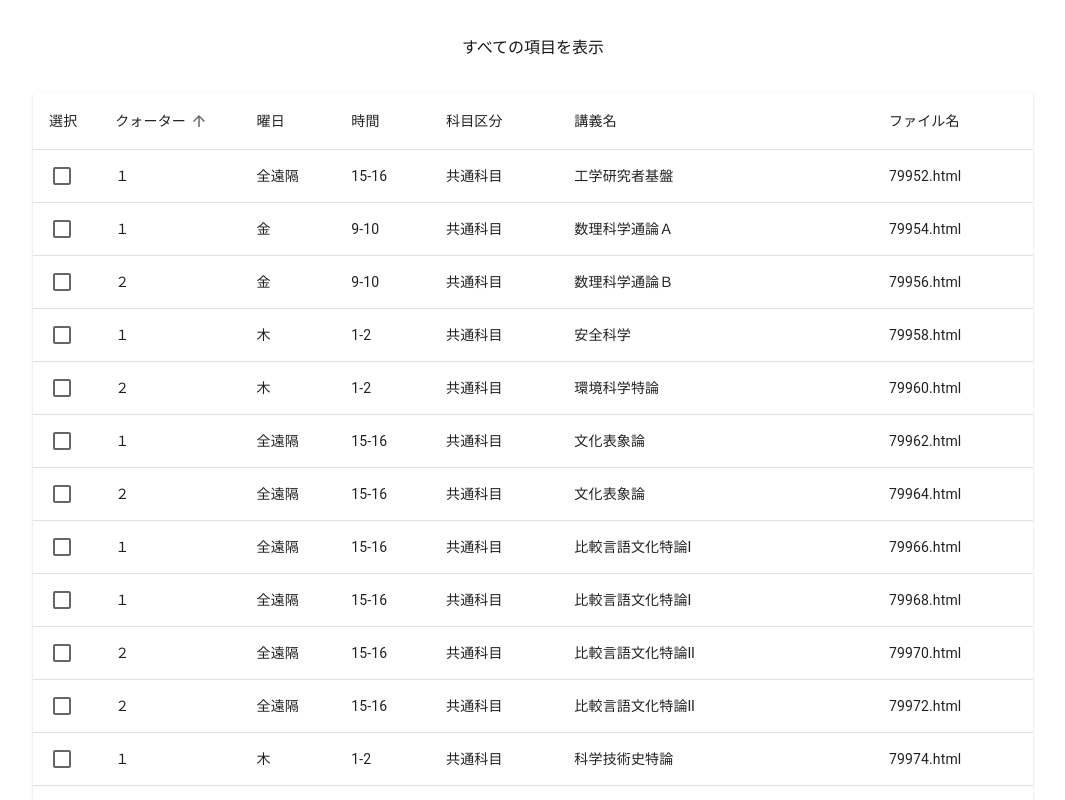
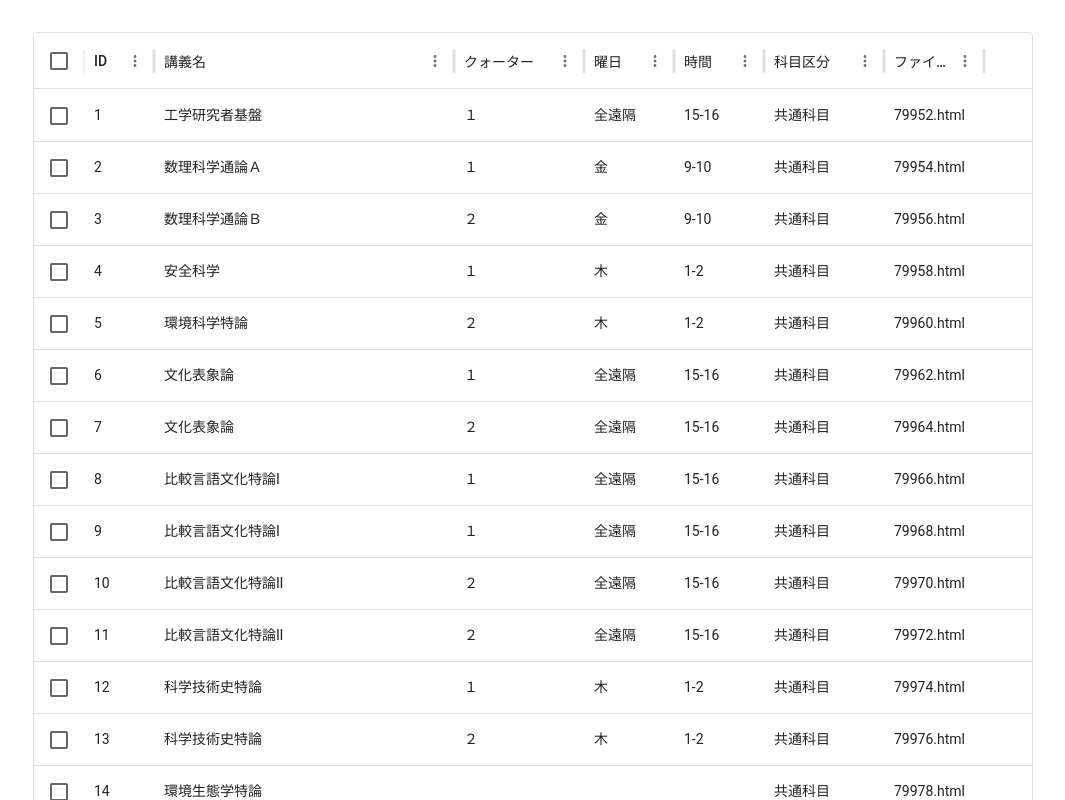
Before and after one commit to ysdzm/nitech-daigakuin-rishu-checker, a Next.js app: page / in a window 1280 px wide. Shown: the top 800 px of the page, without its empty margins (107-1172 px from the left). Built offline with nearby package versions, Linux system fonts and the light colour scheme.

Commit message:
fix: DataGridの実装に変更

```diff
--- a/app/page.tsx
+++ b/app/page.tsx
@@ -1,294 +1,125 @@
 'use client';
 
-import {
-  createColumnHelper,
-  getCoreRowModel,
-  useReactTable,
-  getSortedRowModel
-} from '@tanstack/react-table';
-import {
-  Table,
-  TableBody,
-  TableCell,
-  TableContainer,
-  TableHead,
-  TableRow,
-  Paper,
-  TableSortLabel,
-  Checkbox
-} from "@mui/material";
-import { useState, useEffect } from 'react';
+import * as React from 'react';
+import { useEffect, useState } from 'react';
+import { DataGrid, GridToolbar } from '@mui/x-data-grid';
+import { Box } from '@mui/material';
+import { Table, TableBody, TableCell, TableContainer, TableHead, TableRow, Paper } from '@mui/material';
 
-// テーブルデータの型を定義
+
 type ClassSchedule = {
   id: number;
+  講義名: string;
   クォーター: string;
   曜日: string;
   時間: string;
-  時間割番号: string;
   科目区分: string;
-  講義名: string;
   ファイル名: string;
 };
 
-// createColumnHelper を利用してカラム定義を作成
-const columnHelper = createColumnHelper<ClassSchedule>();
-
-const testTableColumnDefs = [
-  columnHelper.accessor((row) => row.クォーター, {
-    id: 'クォーター',
-    header: 'クォーター',
-    sortingFn: 'alphanumeric',
-  }),
-  columnHelper.accessor((row) => row.曜日, {
-    id: '曜日',
-    header: '曜日',
-    sortingFn: 'alphanumeric',
-  }),
-  columnHelper.accessor((row) => row.時間, {
-    id: '時間',
-    header: '時間',
-    sortingFn: 'alphanumeric',
-  }),
-  columnHelper.accessor((row) => row.科目区分, {
-    id: '科目区分',
-    header: '科目区分',
-    sortingFn: 'alphanumeric',
-  }),
-  columnHelper.accessor((row) => row.講義名, {
-    id: '講義名',
-    header: '講義名',
-    sortingFn: 'alphanumeric',
-  }),
-  columnHelper.accessor((row) => row.ファイル名, {
-    id: 'ファイル名',
-    header: 'ファイル名',
-    sortingFn: 'alphanumeric',
-  }),
+const columns = [
+  { field: 'id', headerName: 'ID', width: 70 },
+  { field: '講義名', headerName: '講義名', width: 300 },
+  { field: 'クォーター', headerName: 'クォーター', width: 130 },
+  { field: '曜日', headerName: '曜日', width: 90 },
+  { field: '時間', headerName: '時間', width: 90 },
+  { field: '科目区分', headerName: '科目区分', width: 120 },
+  {
+    field: 'ファイル名',
+    headerName: 'ファイル名',
+    width: 100,
+    renderCell: (params: any) => (
+      <a
+        href={`https://syllabus.ict.nitech.ac.jp/view.php?id=${params.value}`}
+        target="_blank"
+        rel="noopener noreferrer"
+        style={{ textDecoration: 'none', color: 'inherit' }}
+      >
+        {params.value}
+      </a>
+    ),
+  },
 ];
 
-export default function Page() {
+export default function MyTable() {
   const [data, setData] = useState<ClassSchedule[]>([]);
-  const [order, setOrder] = useState<'asc' | 'desc'>('asc');
-  const [orderBy, setOrderBy] = useState<keyof ClassSchedule>('クォーター');
-  const [selected, setSelected] = useState<number[]>([]);
+  const [selectedIds, setSelectedIds] = useState<number[]>([]);
 
   useEffect(() => {
-    // 仮のJSONデータを読み込む
     const fetchData = async () => {
-      const url = process.env.NODE_ENV === 'development'
+      const url =
+        process.env.NODE_ENV === 'development'
           ? '/all_timetable_data.json'
           : 'https://ysdzm.github.io/nitech-daigakuin-rishu-checker/all_timetable_data.json';
 
       const response = await fetch(url);
-      const jsonData: ClassSchedule[] = await response.json();
-      // IDを付与
-      const dataWithId = jsonData.map((item, index) => ({ ...item, id: index + 1 }));
+      const jsonData: Omit<ClassSchedule, 'id'>[] = await response.json();
+
+      const dataWithId: ClassSchedule[] = jsonData.map((item, index) => ({
+        ...item,
+        id: index + 1,
+      }));
+
       setData(dataWithId);
     };
 
     fetchData();
   }, []);
 
-  // ソート処理
-  const handleSort = (property: keyof ClassSchedule) => {
-    const isAsc = orderBy === property && order === "asc";
-    setOrder(isAsc ? "desc" : "asc");
-    setOrderBy(property);
-    const sortedRows = [...data].sort((a, b) => {
-      // a[property] または b[property] が存在しない場合、undefined や null を下に
-      if (a[property] == null && b[property] != null) return 1; // a が null で b が有効な場合 b を優先
-      if (a[property] != null && b[property] == null) return -1; // a が有効で b が null の場合 a を優先
-      if (a[property] == null && b[property] == null) return 0; // 両方 null の場合は変わらない
+  if (data.length === 0) {
+    return <p>Loading...</p>; // or null
+  }
 
-      return isAsc
-        ? a[property] > b[property] ? 1 : -1
-        : a[property] < b[property] ? 1 : -1;
-    });
-    setData(sortedRows);
-  };
-
-  // チェックボックス処理
-  const handleSelect = (id: number) => {
-    setSelected((prev) =>
-      prev.includes(id) ? prev.filter((item) => item !== id) : [...prev, id]
-    );
-  };
-
-  // チェックボックスで選択されたデータのみ表示
-  const filteredData = data.filter((row) => selected.includes(row.id));
-
-  // useReactTable 呼び出し
-  const table = useReactTable<ClassSchedule>({
-    columns: testTableColumnDefs,
-    data: data,
-    getCoreRowModel: getCoreRowModel(),
-    getSortedRowModel: getSortedRowModel(),
-  });
+  console.log(selectedIds);
+  const filteredData = data.filter((row) => selectedIds.includes(row.id));
+  console.log(filteredData);
 
   return (
-    <>
-      {/* フィルタリングされていない元のデータのテーブル */}
-      <h1 style={{ textAlign: "center", marginTop: "36px" }}>すべての項目を表示</h1>
-      <TableContainer component={Paper} sx={{ maxWidth: 1000, margin: "auto", mt: 4, maxHeight: 800, overflow: "auto" }}>
+    <Box sx={{ height: 1000, width: '100%', maxWidth: 1000, margin: 'auto', mt: 4 }}>
+      <DataGrid
+        rows={data}
+        columns={columns}
+        checkboxSelection
+        disableRowSelectionOnClick
+        onRowSelectionModelChange={(selection) => {
+          const selected = Array.from(selection.ids).map((id) => Number(id));
+          setSelectedIds(selected);
+        }}
+        initialState={{
+          pagination: {
+            paginationModel: { pageSize: 100, page: 0 },
+          },
+        }}
+        pageSizeOptions={[100]}
+        slots={{ toolbar: GridToolbar }}
+      />
+      {/* 下に選択された行だけの表 */}
+      {filteredData.length > 0 && (
+        <TableContainer component={Paper} sx={{ mt: 4 }}>
           <Table>
             <TableHead>
               <TableRow>
-              <TableCell sx={{ position: 'sticky', top: 0, backgroundColor: 'white', zIndex: 1 }}>選択</TableCell>
-              <TableCell sx={{ position: 'sticky', top: 0, backgroundColor: 'white', zIndex: 1 }}>
-                <TableSortLabel
-                  active={orderBy === 'クォーター'}
-                  direction={orderBy === 'クォーター' ? order : 'asc'}
-                  onClick={() => handleSort('クォーター')}
-                >
-                  クォーター
-                </TableSortLabel>
-              </TableCell>
-              <TableCell sx={{ position: 'sticky', top: 0, backgroundColor: 'white', zIndex: 1 }}>
-                <TableSortLabel
-                  active={orderBy === '曜日'}
-                  direction={orderBy === '曜日' ? order : 'asc'}
-                  onClick={() => handleSort('曜日')}
-                >
-                  曜日
-                </TableSortLabel>
-              </TableCell>
-              <TableCell sx={{ position: 'sticky', top: 0, backgroundColor: 'white', zIndex: 1 }}>
-                <TableSortLabel
-                  active={orderBy === '時間'}
-                  direction={orderBy === '時間' ? order : 'asc'}
-                  onClick={() => handleSort('時間')}
-                >
-                  時間
-                </TableSortLabel>
-              </TableCell>
-              <TableCell sx={{ position: 'sticky', top: 0, backgroundColor: 'white', zIndex: 1 }}>
-                <TableSortLabel
-                  active={orderBy === '科目区分'}
-                  direction={orderBy === '科目区分' ? order : 'asc'}
-                  onClick={() => handleSort('科目区分')}
-                >
-                  科目区分
-                </TableSortLabel>
-              </TableCell>
-              <TableCell sx={{ position: 'sticky', top: 0, backgroundColor: 'white', zIndex: 1 }}>
-                講義名
-              </TableCell>
-              <TableCell sx={{ position: 'sticky', top: 0, backgroundColor: 'white', zIndex: 1 }}>
-                ファイル名
-              </TableCell>
+                <TableCell>講義名</TableCell>
+                <TableCell>クォーター</TableCell>
+                <TableCell>曜日</TableCell>
+                <TableCell>時間</TableCell>
+                <TableCell>科目区分</TableCell>
               </TableRow>
             </TableHead>
             <TableBody>
-            {data.map((row) => (
-              <TableRow key={row.id} sx={{ height: 40 }}>
-                <TableCell sx={{ padding: '4px 8px' }}>
-                  <Checkbox
-                    checked={selected.includes(row.id)}
-                    onChange={() => handleSelect(row.id)}
-                  />
-                </TableCell>
+              {filteredData.map((row) => (
+                <TableRow key={row.id}>
+                  <TableCell>{row.講義名}</TableCell>
                   <TableCell>{row.クォーター}</TableCell>
                   <TableCell>{row.曜日}</TableCell>
                   <TableCell>{row.時間}</TableCell>
                   <TableCell>{row.科目区分}</TableCell>
-                <TableCell>{row.講義名}</TableCell>
-                <TableCell>
-                  <a
-                    href={`https://syllabus.ict.nitech.ac.jp/view.php?id=${row.ファイル名}`}
-                    target="_blank"
-                    rel="noopener noreferrer"
-                    style={{ textDecoration: 'none', color: 'inherit' }}
-                  >
-                    {row.ファイル名}
-                  </a>
-                </TableCell>
                 </TableRow>
               ))}
             </TableBody>
           </Table>
         </TableContainer>
-
-      {/* チェックされた項目のみ表示するテーブル */}
-      <h1 style={{ textAlign: "center", marginTop: "36px" }}>選択した項目のみ表示</h1>
-      <TableContainer component={Paper} sx={{ maxWidth: 1000, margin: "auto", mt: 4 ,maxHeight: 400, overflow: "auto" }}>
-        <Table>
-          <TableHead>
-            <TableRow>
-              <TableCell sx={{ position: 'sticky', top: 0, backgroundColor: 'white', zIndex: 1 }}>選択</TableCell>
-              <TableCell sx={{ position: 'sticky', top: 0, backgroundColor: 'white', zIndex: 1 }}>
-                <TableSortLabel
-                  active={orderBy === 'クォーター'}
-                  direction={orderBy === 'クォーター' ? order : 'asc'}
-                  onClick={() => handleSort('クォーター')}
-                >
-                  クォーター
-                </TableSortLabel>
-              </TableCell>
-              <TableCell sx={{ position: 'sticky', top: 0, backgroundColor: 'white', zIndex: 1 }}>
-                <TableSortLabel
-                  active={orderBy === '曜日'}
-                  direction={orderBy === '曜日' ? order : 'asc'}
-                  onClick={() => handleSort('曜日')}
-                >
-                  曜日
-                </TableSortLabel>
-              </TableCell>
-              <TableCell sx={{ position: 'sticky', top: 0, backgroundColor: 'white', zIndex: 1 }}>
-                <TableSortLabel
-                  active={orderBy === '時間'}
-                  direction={orderBy === '時間' ? order : 'asc'}
-                  onClick={() => handleSort('時間')}
-                >
-                  時間
-                </TableSortLabel>
-              </TableCell>
-              <TableCell sx={{ position: 'sticky', top: 0, backgroundColor: 'white', zIndex: 1 }}>
-                <TableSortLabel
-                  active={orderBy === '科目区分'}
-                  direction={orderBy === '科目区分' ? order : 'asc'}
-                  onClick={() => handleSort('科目区分')}
-                >
-                  科目区分
-                </TableSortLabel>
-              </TableCell>
-              <TableCell sx={{ position: 'sticky', top: 0, backgroundColor: 'white', zIndex: 1 }}>
-                講義名
-              </TableCell>
-              <TableCell sx={{ position: 'sticky', top: 0, backgroundColor: 'white', zIndex: 1 }}>
-                ファイル名
-              </TableCell>
-            </TableRow>
-          </TableHead>
-          <TableBody>
-            {filteredData.map((row) => (
-              <TableRow key={row.id} sx={{ height: 40 }}>
-                <TableCell sx={{ padding: '4px 8px' }}>
-                  <Checkbox
-                    checked={selected.includes(row.id)}
-                    onChange={() => handleSelect(row.id)}
-                  />
-                </TableCell>
-                <TableCell>{row.クォーター}</TableCell>
-                <TableCell>{row.曜日}</TableCell>
-                <TableCell>{row.時間}</TableCell>
-                <TableCell>{row.科目区分}</TableCell>
-                <TableCell>{row.講義名}</TableCell>
-                <TableCell>
-                  <a
-                    href={`https://syllabus.ict.nitech.ac.jp/view.php?id=${row.ファイル名}`}
-                    target="_blank"
-                    rel="noopener noreferrer"
-                    style={{ textDecoration: 'none', color: 'inherit' }}
-                  >
-                    {row.ファイル名}
-                  </a>
-                </TableCell>
-              </TableRow>
-            ))}
-          </TableBody>
-        </Table>
-      </TableContainer>
-    </>
+      )}
+    </Box>
   );
 }
```
Also changed, not shown: package.json (+8 -2 lines), 1 other file (tests, documents, lock files or other folders). Lines whose indentation alone changed are shown as unchanged.
